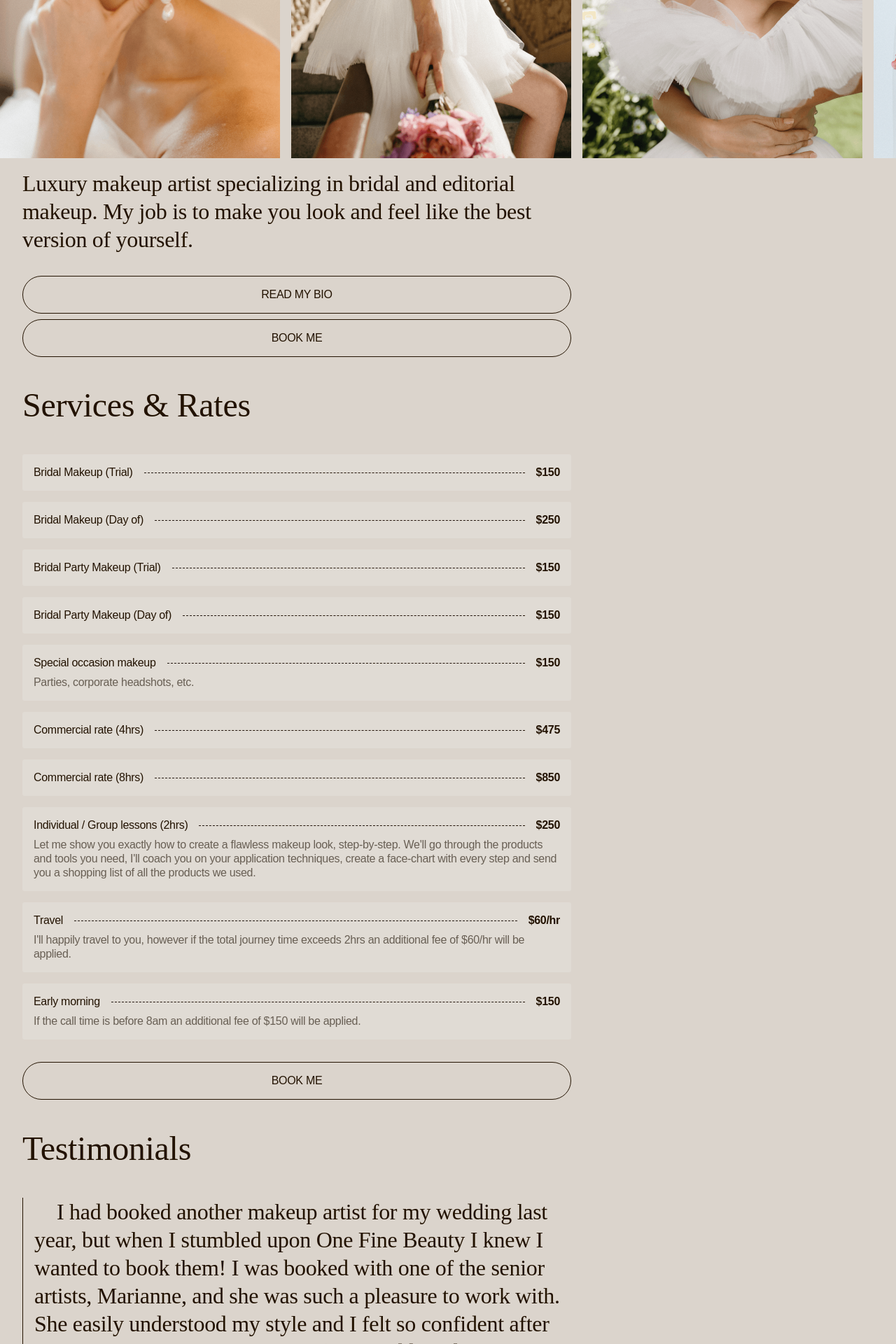
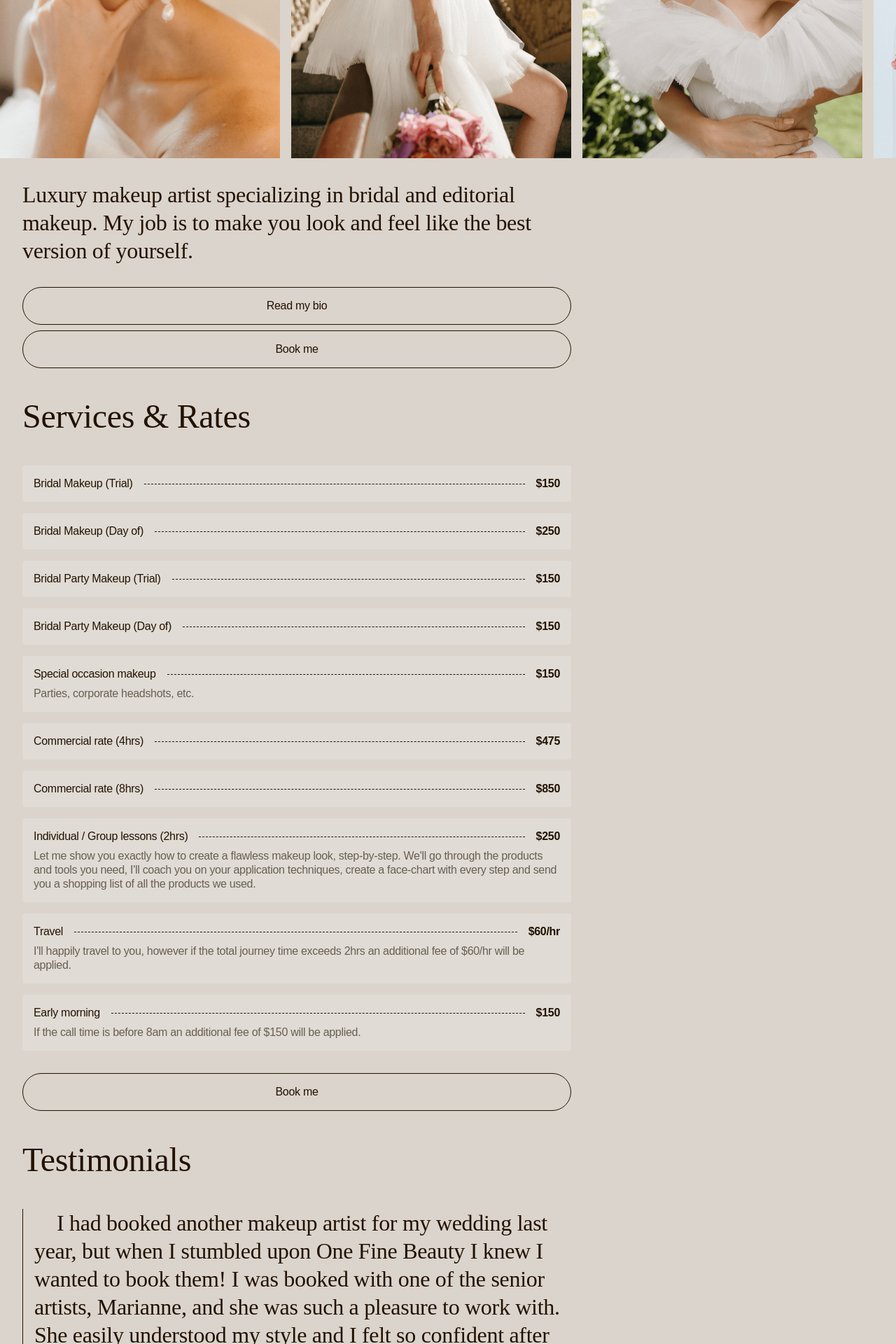
Before and after one commit to mariannemoore/mariannemoore.github.io, a Jekyll site: the page built from index.md, in a window 1280 px wide. Shown: the part 516-2436 px from the top of the page at 70% size. Built offline with Jekyll 4.4.1, drawn with Linux system fonts in a browser that asks for light colours; some web fonts are replaced.

```diff
--- a/_sass/_style.scss
+++ b/_sass/_style.scss
@@ -18,7 +18,7 @@
   padding: $measure;
 
   @media screen and (max-width: $breakpoint-small) {
-    padding: $measure / 2;
+    // padding: $measure / 2;
   }
 
   h1 {
@@ -157,7 +157,6 @@
     border: 1px solid $color-ink;
     padding: $measure / 2 $measure;
     border-radius: $measure * 4;
-    text-transform: uppercase;
 
     @media screen and (max-width: $breakpoint-small) {
       padding: $measure / 3 $measure / 2;
@@ -190,7 +189,7 @@
 }
 
 .intro {
-  margin-top: - 16px;
+  // margin-top: - 16px;
 }
 
 .services {
@@ -224,6 +223,12 @@
       margin: 0;
       margin-left: $measure / 2;
       font-weight: 700;
+
+      @media screen and (max-width: $breakpoint-smallest) {
+        display: block;
+        margin: initial;
+        margin-left: 0;
+      }
     }
 
     span {
```
